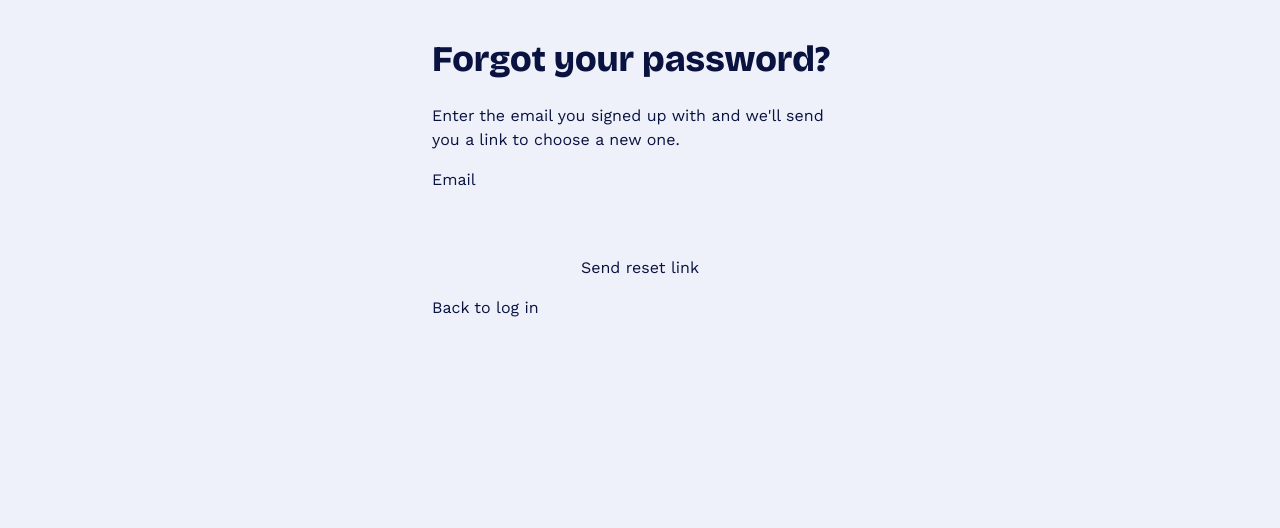
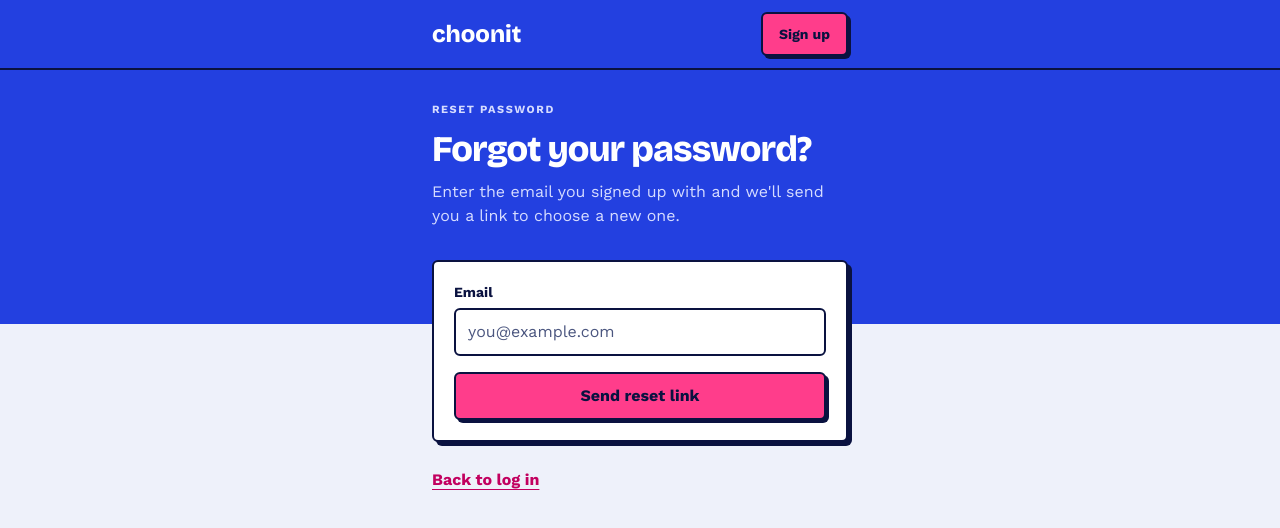
Before and after one commit to sammeadss/choonit.com, a Next.js app: page /forgot-password in a window 1280 px wide. Shown: the top 528 px of the page. Built offline with nearby package versions, Linux system fonts and the light colour scheme.

Commit message:
feat: add AuthShell and restyle forgot password

```diff
--- a/app/forgot-password/forgot-password-form.tsx
+++ b/app/forgot-password/forgot-password-form.tsx
@@ -2,50 +2,71 @@
 
 import Link from 'next/link';
 import { useActionState } from 'react';
+import { AuthShell } from '@/components/auth-shell';
+import { Alert } from '@/components/ui/alert';
+import { Button, buttonStyles } from '@/components/ui/button';
+import { Card } from '@/components/ui/card';
+import { MailIcon } from '@/components/ui/icons';
+import { TextField } from '@/components/ui/text-field';
+import { TextLink } from '@/components/ui/text-link';
 import { requestPasswordReset, type ForgotPasswordState } from './actions';
 
 const initialState: ForgotPasswordState = {};
+const headerAction = { href: '/signup', label: 'Sign up', variant: 'primary' } as const;
 
 export function ForgotPasswordForm() {
   const [state, formAction, pending] = useActionState(requestPasswordReset, initialState);
 
   if (state.sentTo) {
     return (
-      <div role="status" className="mt-6">
-        <p>
-          If there&apos;s an account for {state.sentTo}, we&apos;ve sent a link to reset its
-          password. It can take a few minutes, and the link works once.
+      <AuthShell
+        eyebrow="Reset password"
+        title="Check your email."
+        description="Open the link in that email to choose a new password."
+        headerAction={headerAction}
+      >
+        <Card role="status">
+          <MailIcon className="size-8" />
+          <p className="mt-4">
+            If there&apos;s an account for <strong>{state.sentTo}</strong>, we&apos;ve sent a link
+            to reset its password. It can take a few minutes, and the link works once.
           </p>
-        <p className="mt-4">
-          <Link href="/login">Back to log in</Link>
-        </p>
-      </div>
+          <Link href="/login" className={buttonStyles({ className: 'mt-5' })}>
+            Back to log in
+          </Link>
+        </Card>
+      </AuthShell>
     );
   }
 
   return (
-    <form action={formAction} className="mt-6 flex flex-col gap-4">
-      <p>Enter the email you signed up with and we&apos;ll send you a link to choose a new one.</p>
-
-      <label className="flex flex-col gap-1">
-        Email
-        <input
+    <AuthShell
+      eyebrow="Reset password"
+      title="Forgot your password?"
+      description="Enter the email you signed up with and we'll send you a link to choose a new one."
+      headerAction={headerAction}
+    >
+      <Card>
+        <form action={formAction} noValidate className="flex flex-col gap-4">
+          <TextField
+            label="Email"
             name="email"
             type="email"
             autoComplete="email"
+            placeholder="you@example.com"
             defaultValue={state.values?.email}
             required
+            error={state.errors?.email?.[0]}
           />
-        <span role="alert">{state.errors?.email?.[0]}</span>
-      </label>
-
-      <span role="alert">{state.errors?.form?.[0]}</span>
-
-      <button type="submit" disabled={pending}>
+          {state.errors?.form?.[0] ? <Alert>{state.errors.form[0]}</Alert> : null}
+          <Button type="submit" disabled={pending}>
             {pending ? 'Sending...' : 'Send reset link'}
-      </button>
-
-      <Link href="/login">Back to log in</Link>
+          </Button>
         </form>
+      </Card>
+      <div className="mt-4">
+        <TextLink href="/login">Back to log in</TextLink>
+      </div>
+    </AuthShell>
   );
 }
--- a/app/forgot-password/page.tsx
+++ b/app/forgot-password/page.tsx
@@ -1,10 +1,5 @@
 import { ForgotPasswordForm } from './forgot-password-form';
 
 export default function ForgotPasswordPage() {
-  return (
-    <main className="mx-auto w-full max-w-md px-4 py-10">
-      <h1 className="font-heading text-4xl font-extrabold">Forgot your password?</h1>
-      <ForgotPasswordForm />
-    </main>
-  );
+  return <ForgotPasswordForm />;
 }
--- /dev/null
+++ b/components/auth-shell.tsx
@@ -0,0 +1,53 @@
+import Link from 'next/link';
+import type { ReactNode } from 'react';
+import { buttonStyles } from '@/components/ui/button';
+
+type AuthShellProps = {
+  eyebrow: string;
+  title: string;
+  description?: string;
+  headerAction: { href: string; label: string; variant?: 'primary' | 'secondary' };
+  children: ReactNode;
+};
+
+export function AuthShell({ eyebrow, title, description, headerAction, children }: AuthShellProps) {
+  return (
+    <div className="flex min-h-screen flex-col">
+      <header className="border-b-2 border-ink bg-royal">
+        <div className="mx-auto flex max-w-md items-center justify-between px-4 py-3">
+          <Link
+            href="/"
+            className="font-heading text-2xl font-extrabold text-on-royal focus-visible:outline-3 focus-visible:outline-offset-2 focus-visible:outline-on-royal"
+          >
+            choonit
+          </Link>
+          <Link
+            href={headerAction.href}
+            className={buttonStyles({
+              variant: headerAction.variant,
+              className: 'min-h-11 w-auto px-4 text-sm focus-visible:outline-on-royal',
+            })}
+          >
+            {headerAction.label}
+          </Link>
+        </div>
+      </header>
+
+      <section className="bg-royal pb-24 pt-8 text-on-royal">
+        <div className="mx-auto max-w-md px-4">
+          <p className="text-[11px] font-bold uppercase tracking-[0.14em] text-on-royal-muted">
+            {eyebrow}
+          </p>
+          <h1 className="mt-3 font-heading text-4xl font-extrabold leading-[1.05] text-balance tracking-tight">
+            {title}
+          </h1>
+          {description ? (
+            <p className="mt-3 text-on-royal-muted text-pretty">{description}</p>
+          ) : null}
+        </div>
+      </section>
+
+      <main className="mx-auto -mt-16 w-full max-w-md flex-1 px-4 pb-10">{children}</main>
+    </div>
+  );
+}
--- /dev/null
+++ b/components/ui/card.tsx
@@ -0,0 +1,11 @@
+import type { ComponentProps } from 'react';
+import { cn } from '@/lib/cn';
+
+export function Card({ className, ...props }: ComponentProps<'div'>) {
+  return (
+    <div
+      className={cn('rounded-md border-2 border-ink bg-card p-5 shadow-card', className)}
+      {...props}
+    />
+  );
+}
--- a/components/ui/icons.tsx
+++ b/components/ui/icons.tsx
@@ -16,3 +16,20 @@ export function AlertIcon(props: ComponentProps<'svg'>) {
     </svg>
   );
 }
+
+export function MailIcon(props: ComponentProps<'svg'>) {
+  return (
+    <svg
+      viewBox="0 0 24 24"
+      fill="none"
+      stroke="currentColor"
+      strokeWidth="2"
+      strokeLinecap="round"
+      aria-hidden="true"
+      {...props}
+    >
+      <rect x="3" y="5" width="18" height="14" rx="2" />
+      <path d="m3 7 9 6 9-6" />
+    </svg>
+  );
+}
```
Lines whose indentation alone changed are shown as unchanged.
